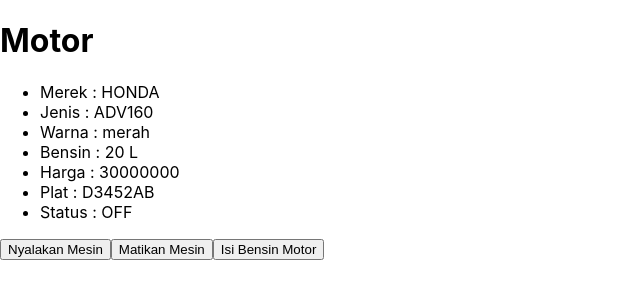
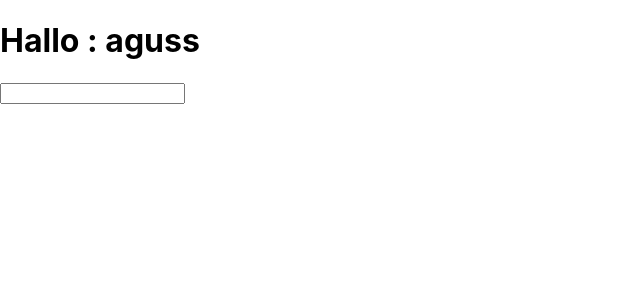
Before and after one commit to irfanramadhan1999/belajar-reactjs, a React (Create React App) app: page / in a window 1280 px wide. Shown: the top 300 px of the page, without its empty margins (0-640 px from the left). Built offline with nearby package versions, Linux system fonts and the light colour scheme.

Commit message:
finish materi ke 12

```diff
--- a/src/App.js
+++ b/src/App.js
@@ -1,12 +1,12 @@
 import React from 'react';
 import './App.css';
-import Object from './object';
+import Eventreact from './Event';
 
 // Apa Itu Object & State React Js | Study With Me Eps.11
 class App extends React.Component {
   render() {
     return (
-      <Object />
+      <Eventreact />
     )
   }
 }
--- /dev/null
+++ b/src/Event.js
@@ -0,0 +1,41 @@
+
+import React from "react";
+
+class Eventreact extends React.Component {
+    constructor(){
+        super();
+        this.state = {
+            nama : 'aguss'
+        }
+    }
+    kirimpesan(nama){
+        alert('kirim pesan kepada ' + nama);
+    }
+
+    ubahtulisan(e){
+        e.target.innerHTML = 'Kirim Pesan';
+    }
+    kembalikanlagi(e){
+        e.target.innerHTML = 'Click Me';
+    }
+
+    sapa(e) {
+        this.setState({nama : e.target.value})
+    }
+    render() {
+        return (
+            <div>
+                {/* membuat event di react harus menggunakan camelCase dan membuat perintah nya harus menggunakan arrow function*/}
+                {/* <button onClick={() => alert('hallo world')} >Click Me</button> */}
+
+                {/* <button onClick={this.kirimpesan.bind(this, 'bambang')}>Kirim Pesan tanpa arrow function</button> */}
+                {/* <button onClick={(e) => this.kirimpesan('agus', e)}>Kirim Pesan menggunakan arrow function</button> */}
+                {/* <button onClick={this.kirimpesan.bind(this, 'andi')} onMouseEnter={(e) => this.ubahtulisan(e)} onMouseOut={this.kembalikanlagi.bind(this)}>Click Me</button> */}
+                <h1>Hallo : {this.state.nama}</h1>
+                <input type={'text'} onChange={this.sapa.bind(this)}/>
+            </div>
+        )
+    }
+}
+
+export default Eventreact;
--- a/src/object.js
+++ /dev/null
@@ -1,88 +0,0 @@
-import { useState } from "react";
-
-const Object = () => {
-    // STATE
-    let [mtr, setMtr] = useState({
-      merek: "HONDA",
-      jenis: "ADV160",
-      warna: "merah",
-      bensin: 20,
-      harga: 30000000,
-      plat: "D3452AB",
-      status: "OFF",
-
-      // Method
-      nyalakan: () => {
-        console.log("Mesin menyala");
-        console.log(mtr);
-        setMtr( data => {
-            return{
-                ...data,
-                status : 'ON',
-                bensin : data.bensin - 5,
-            }
-        })
-        console.log(mtr.status);
-      },
-
-      matikan: () => {
-        console.log("matikan mesin");
-        console.log(mtr);
-        setMtr(data => {
-            return{
-                ...data,
-                status: 'OFF'
-            }
-        } )
-      },
-      isibensin: () => {
-        console.log("Isi bensin Motor");
-        console.log(mtr);
-        setMtr(data => {
-            return{
-                ...data,
-                bensin : data.bensin +5,
-            }
-        })
-      }
-    });
-
-    // OBJECT
-    const motor = {
-        // Property
-        merek : "HONDA",
-        jenis : "ADV160",
-        warna : "merah",
-        bensin : "bensin",
-        harga : 30000000,
-        plat : "D3452AB",
-        status : "OFF",
-
-        // Method
-        nyalakan : () => {
-            console.log('Mesin menyala');
-            motor.status = "ON";
-            console.log(motor.status)
-        }
-    }
-
-    return(
-        <div>
-            <h1>Motor</h1>
-            <ul>
-                <li>Merek : {mtr.merek}</li>
-                <li>Jenis : {mtr.jenis}</li>
-                <li>Warna : {mtr.warna}</li>
-                <li>Bensin : {mtr.bensin} L</li>
-                <li>Harga : {mtr.harga}</li>
-                <li>Plat : {mtr.plat}</li>
-                <li>Status : {mtr.status}</li>
-            </ul>
-            <button onClick={() => mtr.nyalakan()}>Nyalakan Mesin</button>
-            <button onClick={mtr.matikan}>Matikan Mesin</button>
-            <button onClick={() => mtr.isibensin()}>Isi Bensin Motor</button>
-        </div>
-    )
-}
-
-export default Object;
```
Also changed, not shown: 1 other file (tests, documents, lock files or other folders).
